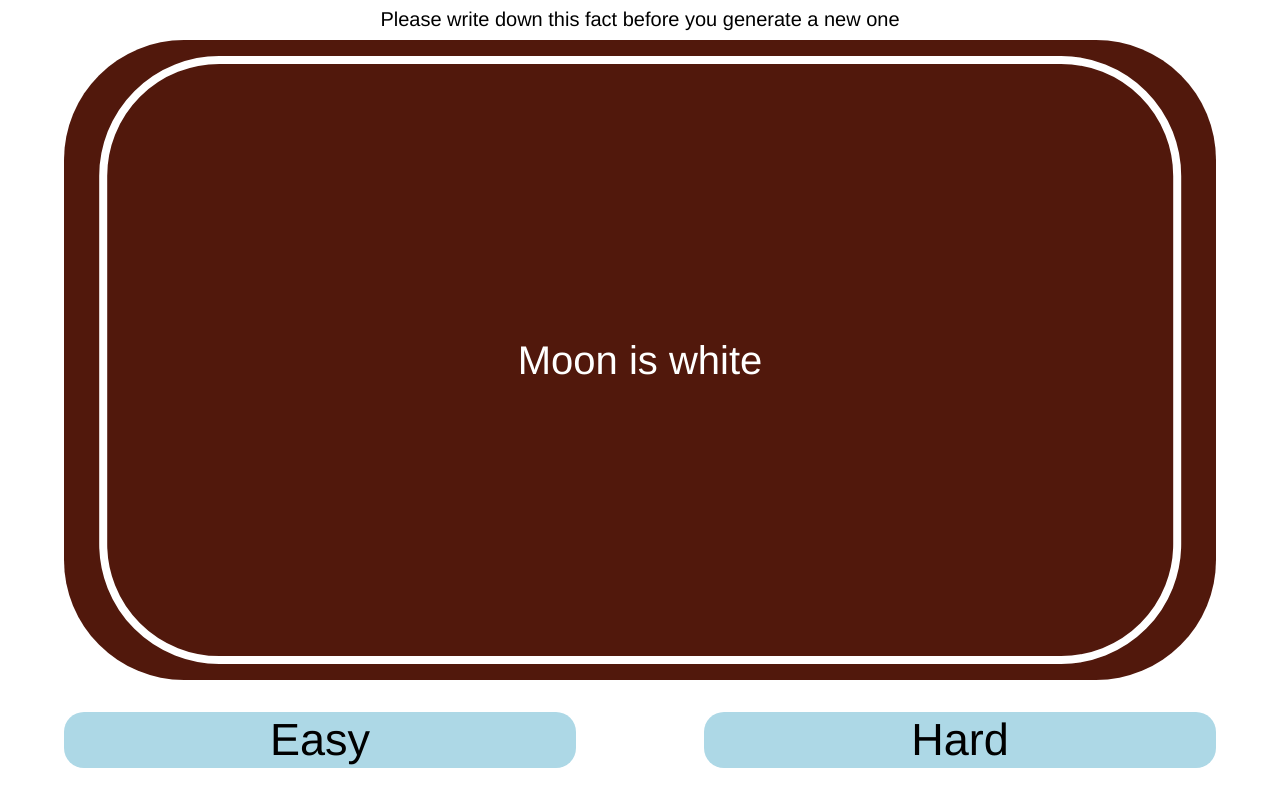
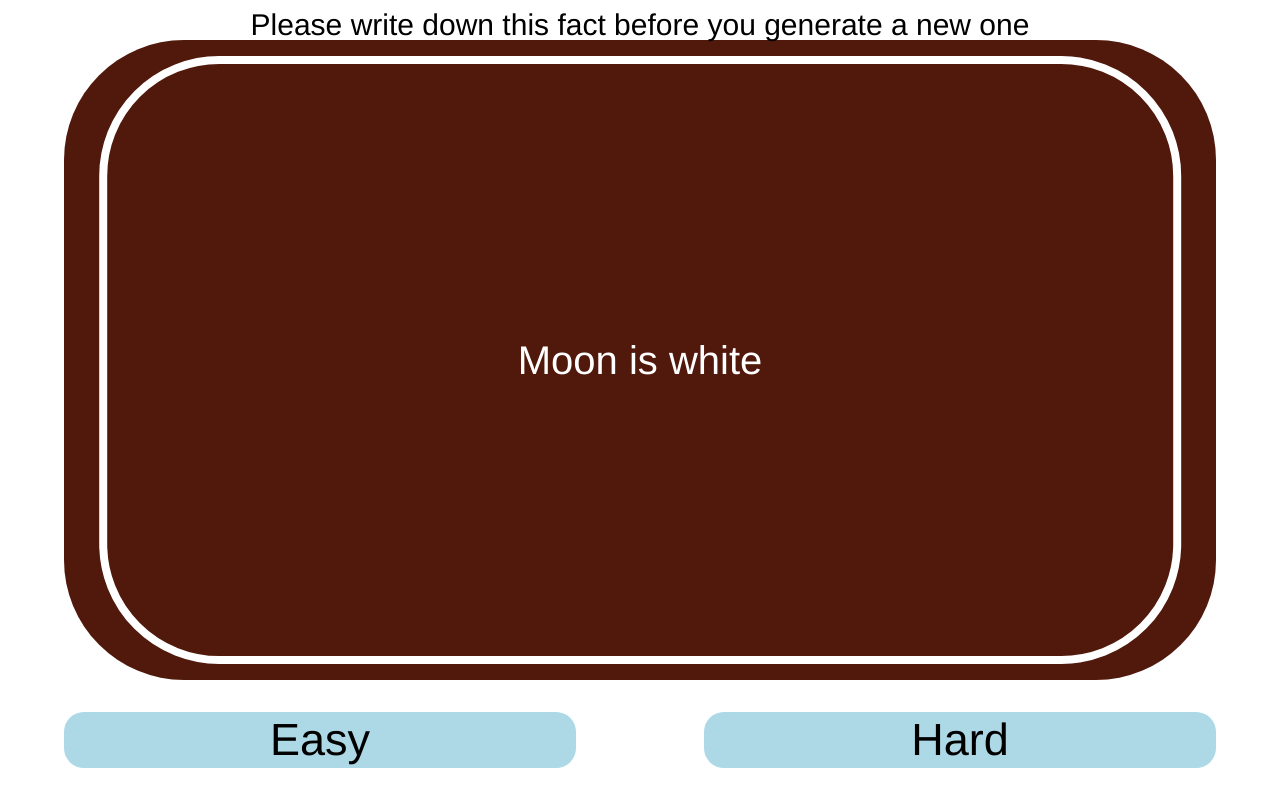
Before and after one commit to BlueRok/bluerok.github.io, a plain HTML site: page facts.html in a window 1280 px wide. Drawn offline with Linux system fonts and the light colour scheme.

Commit message:
Update facts.html

```diff
--- a/facts.html
+++ b/facts.html
@@ -56,11 +56,11 @@
 </head>
 
 <body style="text-align: center;">
-    <span style="position: fixed; top: 1%;  width: 100%; font-size: 20px;">Please write down this fact before you generate a new one</span>
     <div id="fact" style="position: fixed; left: 50%; top: 45%; width: 90%; height: 80%; transform: translate(-50%, -50%); background-color: #51180C; border-radius: 120px; text-align: center;">
         <div style="position: fixed; width: 92.5%; height: 92.5%; left: 50%; top: 50%; border: 8px solid white; border-radius: 120px; transform: translate(-50%, -50%);"></div>
         <span id="text" style="position: fixed; left: 50%; top: 50%; text-align: center; color: white; font-size: 40px; width: 90%; transform: translate(-50%, -50%);"></span>
     </div>
+    <span style="position: fixed; top: 1%;  width: 100%; font-size: 30px;">Please write down this fact before you generate a new one</span>
     <div style="position: fixed; top: 92.5%; width: 100%; height: 7%; transform: translate(0, -50%);">
         <button onclick="getFact('Easy');">Easy</button>
         <button onclick="getFact('Hard');">Hard</button>
```
